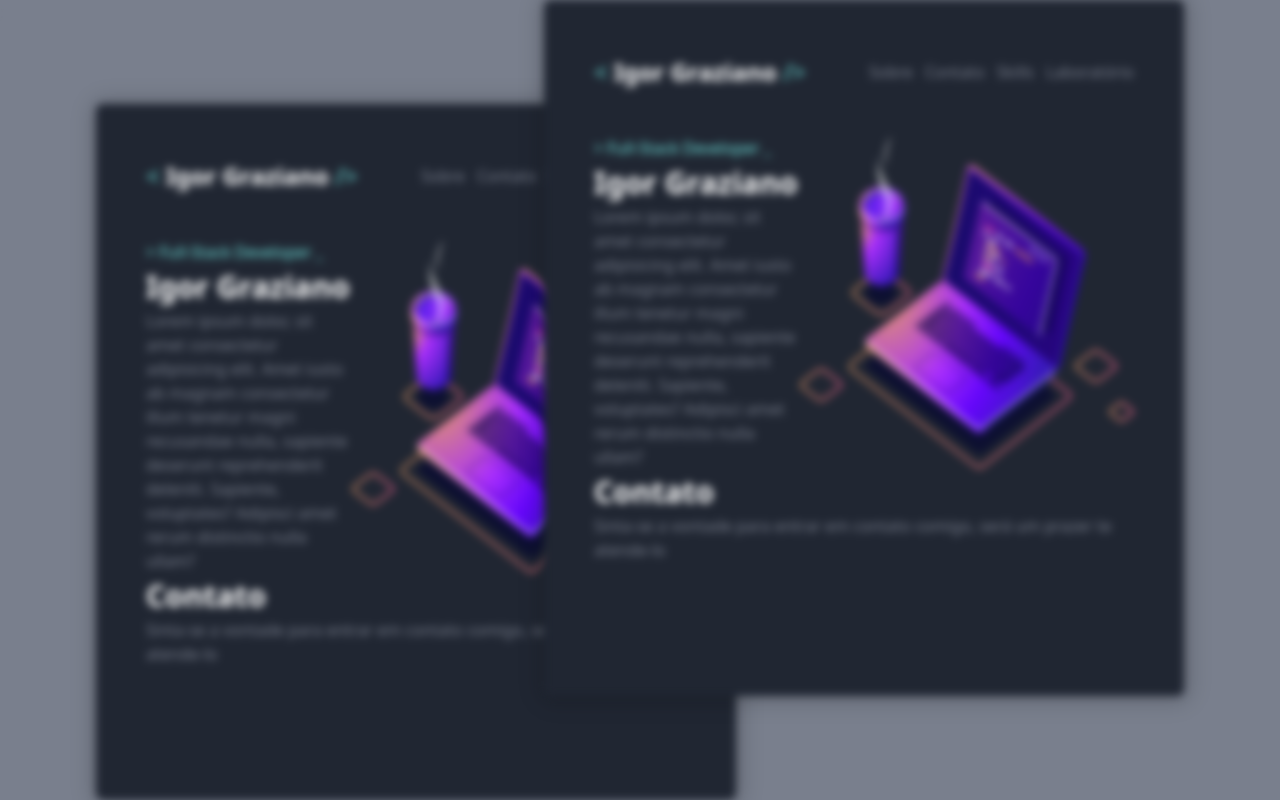
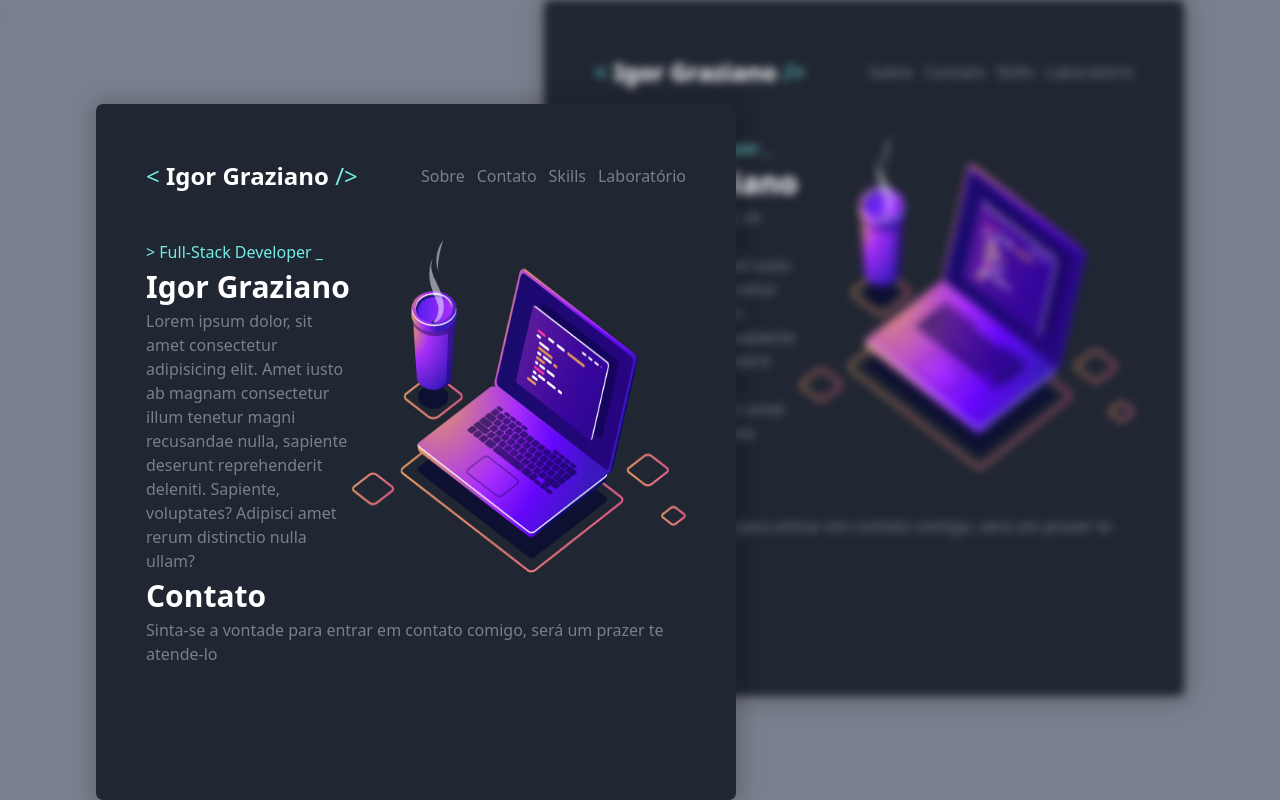
Before and after one commit to IgorRSGraziano/portfolio_v2, a Next.js app: page / in a window 1280 px wide. Built offline with nearby package versions, Linux system fonts and the light colour scheme.

Commit message:
fix focus rules

```diff
--- a/components/Container.tsx
+++ b/components/Container.tsx
@@ -5,17 +5,15 @@ import React from "react";
 interface IProps {
     children: ReactNode;
     className?: string;
+    focus: boolean;
 }
 
-const Container = ({ children, className }: IProps) => {
-    const [onFocus, setOnFocus] = React.useState<boolean>(false);
+const Container = ({ children, className, focus }: IProps) => {
     return (
         <div
             className={`bg-primary container ${className || ""} ${
-                onFocus ? "z-10" : "blur-sm"
+                focus ? "z-10" : "blur-sm"
             }`}
-            onMouseOver={() => setOnFocus(true)}
-            onMouseLeave={() => setOnFocus(false)}
         >
             {children}
         </div>
--- a/components/ContainerOne.tsx
+++ b/components/ContainerOne.tsx
@@ -4,9 +4,13 @@ import Header from "./Header";
 import Container from "./Container";
 import WriteAnimation from "./WriteAnimation";
 
-function ContainerOne() {
+interface IProps {
+    focus: boolean;
+}
+
+function ContainerOne({ focus }: IProps) {
     return (
-        <Container className="container-one">
+        <Container className="container-one" focus={focus}>
             <Header />
             <section>
                 <div className="flex ">
--- a/components/ContainerTwo.tsx
+++ b/components/ContainerTwo.tsx
@@ -4,9 +4,14 @@ import Header from "./Header";
 import Container from "./Container";
 import WriteAnimation from "./WriteAnimation";
 
-function ContainerTwo() {
+interface IProps {
+    focus: boolean;
+}
+
+function ContainerTwo({ focus }: IProps) {
     return (
-        <Container className="container-two">
+        <div>
+            <Container className="container-two" focus={focus}>
                 <Header />
                 <section>
                     <div className="flex ">
@@ -18,11 +23,12 @@ function ContainerTwo() {
                             />
                             <h2 className="title">Igor Graziano</h2>
                             <span>
-                            Lorem ipsum dolor, sit amet consectetur adipisicing
-                            elit. Amet iusto ab magnam consectetur illum tenetur
-                            magni recusandae nulla, sapiente deserunt
-                            reprehenderit deleniti. Sapiente, voluptates?
-                            Adipisci amet rerum distinctio nulla ullam?
+                                Lorem ipsum dolor, sit amet consectetur
+                                adipisicing elit. Amet iusto ab magnam
+                                consectetur illum tenetur magni recusandae
+                                nulla, sapiente deserunt reprehenderit deleniti.
+                                Sapiente, voluptates? Adipisci amet rerum
+                                distinctio nulla ullam?
                             </span>
                         </div>
                         <Image
@@ -37,11 +43,12 @@ function ContainerTwo() {
                 <section>
                     <h3 className="title">Contato</h3>
                     <span>
-                    Sinta-se a vontade para entrar em contato comigo, será um
-                    prazer te atende-lo
+                        Sinta-se a vontade para entrar em contato comigo, será
+                        um prazer te atende-lo
                     </span>
                 </section>
             </Container>
+        </div>
     );
 }
 
--- a/components/WriteAnimation.tsx
+++ b/components/WriteAnimation.tsx
@@ -17,7 +17,7 @@ const WriteAnimation = ({ text, interval, className }: IProps) => {
                 setMountedText(tmpText);
             }, interval * i);
         });
-    }, []);
+    }, [text, interval]);
     return (
         <div className={`blinking-underline ${className || ""}`}>
             {mountedText}
--- a/pages/index.tsx
+++ b/pages/index.tsx
@@ -1,13 +1,19 @@
 import type { NextPage } from "next";
+import React from "react";
 import ContainerOne from "components/ContainerOne";
 import ContainerTwo from "components/ContainerTwo";
 
 const Home: NextPage = () => {
+    const [focus, setFocus] = React.useState<1 | 2>(1);
     return (
         <>
             <main>
-                <ContainerOne />
-                <ContainerTwo />
+                <div onMouseEnter={() => setFocus(1)}>
+                    <ContainerOne focus={focus == 1} />
+                </div>
+                <div onMouseEnter={() => setFocus(2)}>
+                    <ContainerTwo focus={focus == 2} />
+                </div>
             </main>
         </>
     );
```
Lines whose indentation alone changed are shown as unchanged.
